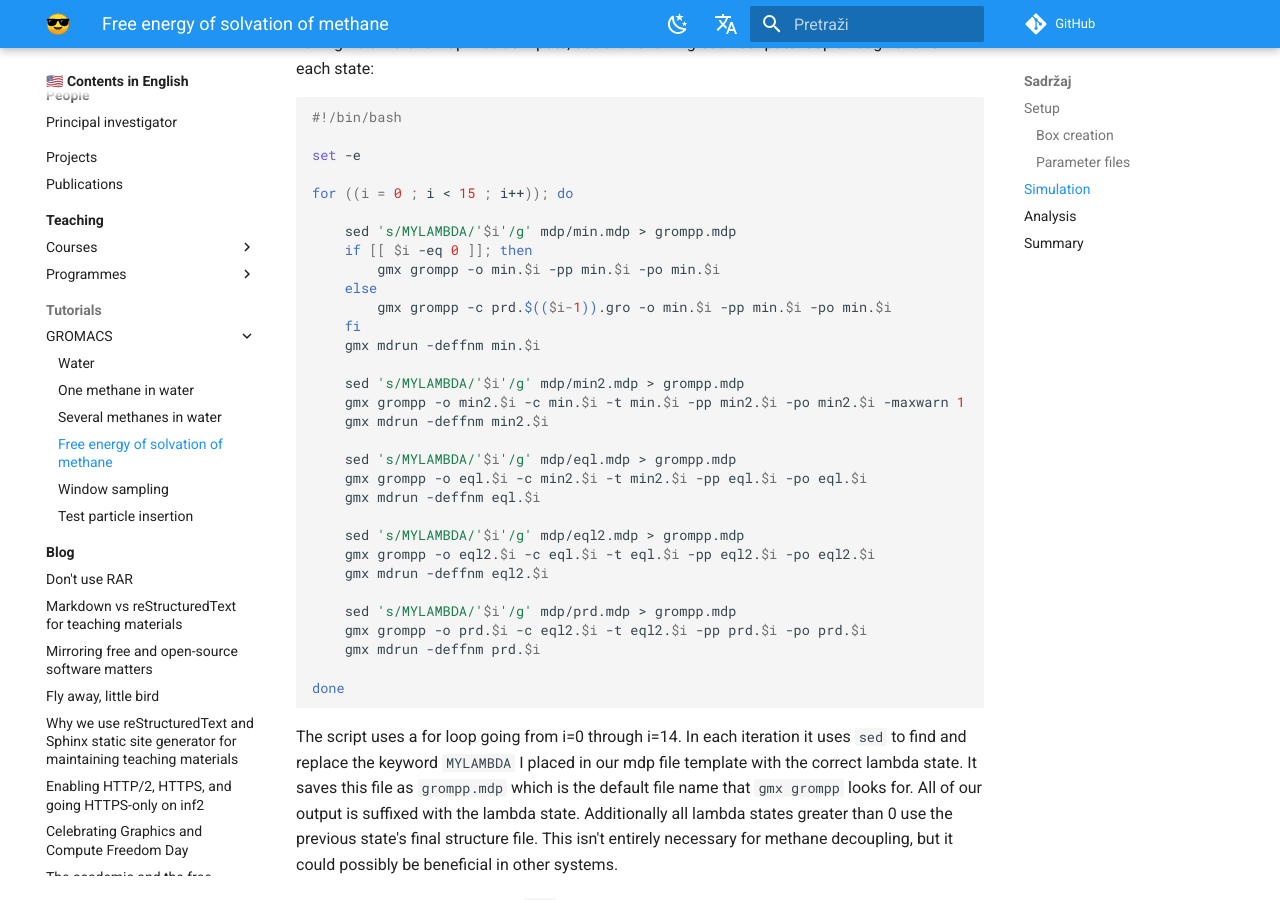
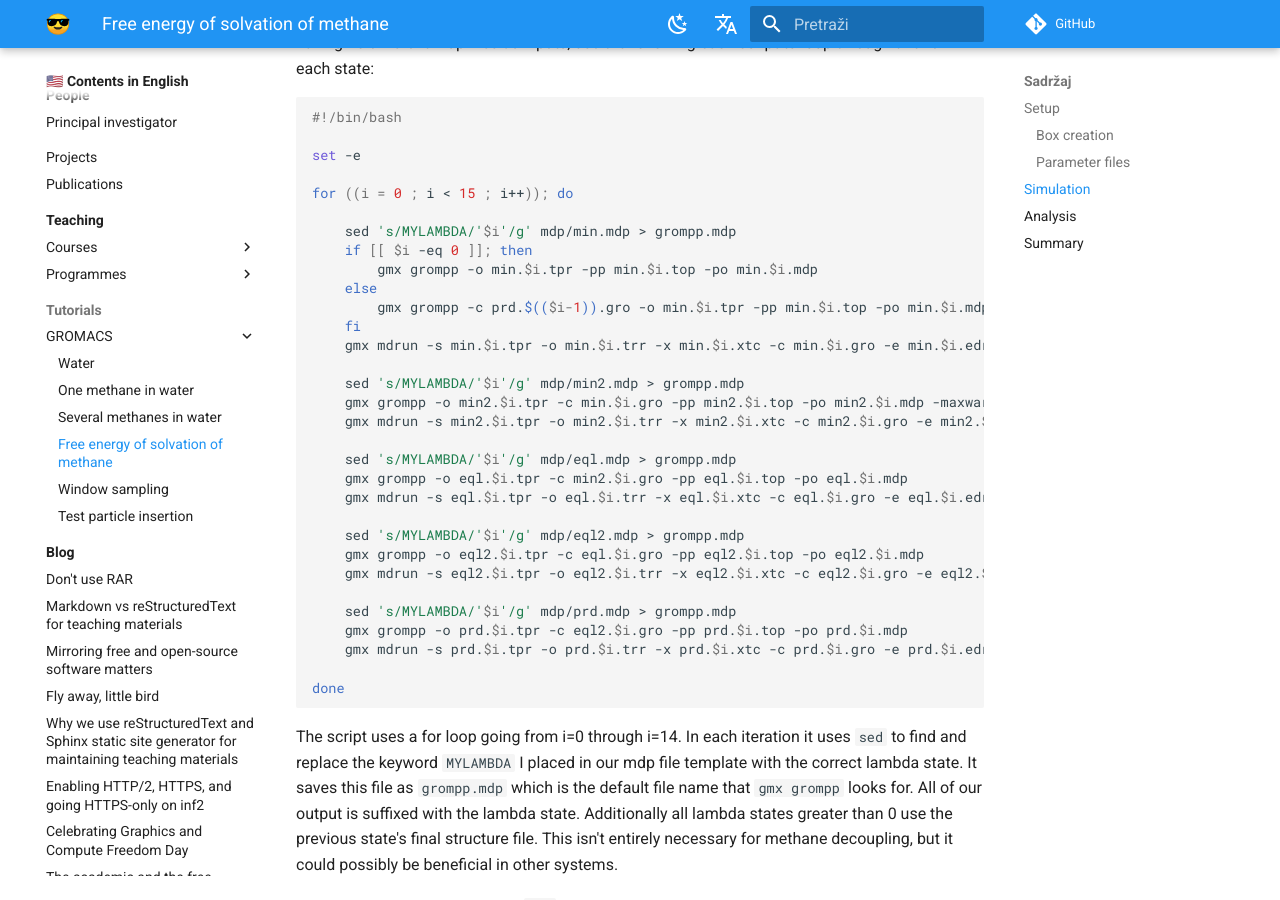
Before and after one commit to gaseri/website, an MkDocs documentation site: the page built from docs/en/tutorials/gromacs/4-methane-fe/index.md, in a window 1280 px wide and 900 px high, scrolled down 2507 px. Built offline with MkDocs 1.6.1 and Material for MkDocs 9.7.7, drawn with Linux system fonts in a browser that asks for light colours; comment, search, counter and statistics services are not loaded.

Commit message:
Removed usage of -deffnm pparameter in ROMACS tutorials

````diff
--- a/docs/en/tutorials/gromacs/4-methane-fe/index.md
+++ b/docs/en/tutorials/gromacs/4-methane-fe/index.md
@@ -100,27 +100,27 @@ for ((i = 0 ; i < 15 ; i++)); do
 
     sed 's/MYLAMBDA/'$i'/g' mdp/min.mdp > grompp.mdp
     if [[ $i -eq 0 ]]; then
-        gmx grompp -o min.$i -pp min.$i -po min.$i
+        gmx grompp -o min.$i.tpr -pp min.$i.top -po min.$i.mdp
     else
-        gmx grompp -c prd.$(($i-1)).gro -o min.$i -pp min.$i -po min.$i
+        gmx grompp -c prd.$(($i-1)).gro -o min.$i.tpr -pp min.$i.top -po min.$i.mdp
     fi
-    gmx mdrun -deffnm min.$i
+    gmx mdrun -s min.$i.tpr -o min.$i.trr -x min.$i.xtc -c min.$i.gro -e min.$i.edr -g min.$i.log
 
     sed 's/MYLAMBDA/'$i'/g' mdp/min2.mdp > grompp.mdp
-    gmx grompp -o min2.$i -c min.$i -t min.$i -pp min2.$i -po min2.$i -maxwarn 1
-    gmx mdrun -deffnm min2.$i
+    gmx grompp -o min2.$i.tpr -c min.$i.gro -pp min2.$i.top -po min2.$i.mdp -maxwarn 1
+    gmx mdrun -s min2.$i.tpr -o min2.$i.trr -x min2.$i.xtc -c min2.$i.gro -e min2.$i.edr -g min2.$i.log
 
     sed 's/MYLAMBDA/'$i'/g' mdp/eql.mdp > grompp.mdp
-    gmx grompp -o eql.$i -c min2.$i -t min2.$i -pp eql.$i -po eql.$i
-    gmx mdrun -deffnm eql.$i
+    gmx grompp -o eql.$i.tpr -c min2.$i.gro -pp eql.$i.top -po eql.$i.mdp
+    gmx mdrun -s eql.$i.tpr -o eql.$i.trr -x eql.$i.xtc -c eql.$i.gro -e eql.$i.edr -g eql.$i.log
 
     sed 's/MYLAMBDA/'$i'/g' mdp/eql2.mdp > grompp.mdp
-    gmx grompp -o eql2.$i -c eql.$i -t eql.$i -pp eql2.$i -po eql2.$i
-    gmx mdrun -deffnm eql2.$i
+    gmx grompp -o eql2.$i.tpr -c eql.$i.gro -pp eql2.$i.top -po eql2.$i.mdp
+    gmx mdrun -s eql2.$i.tpr -o eql2.$i.trr -x eql2.$i.xtc -c eql2.$i.gro -e eql2.$i.edr -g eql2.$i.log
 
     sed 's/MYLAMBDA/'$i'/g' mdp/prd.mdp > grompp.mdp
-    gmx grompp -o prd.$i -c eql2.$i -t eql2.$i -pp prd.$i -po prd.$i
-    gmx mdrun -deffnm prd.$i
+    gmx grompp -o prd.$i.tpr -c eql2.$i.gro -pp prd.$i.top -po prd.$i.mdp
+    gmx mdrun -s prd.$i.tpr -o prd.$i.trr -x prd.$i.xtc -c prd.$i.gro -e prd.$i.edr -g prd.$i.log
 
 done
 ```
````
Also changed, not shown: docs/en/tutorials/gromacs/1-tip4pew-water/index.md (+10 -10 lines), docs/en/tutorials/gromacs/2-methane-in-water/index.md (+14 -10 lines), docs/en/tutorials/gromacs/5-umbrella/index.md (+10 -10 lines), docs/en/tutorials/gromacs/6-tpi/index.md (+2 -2 lines).
